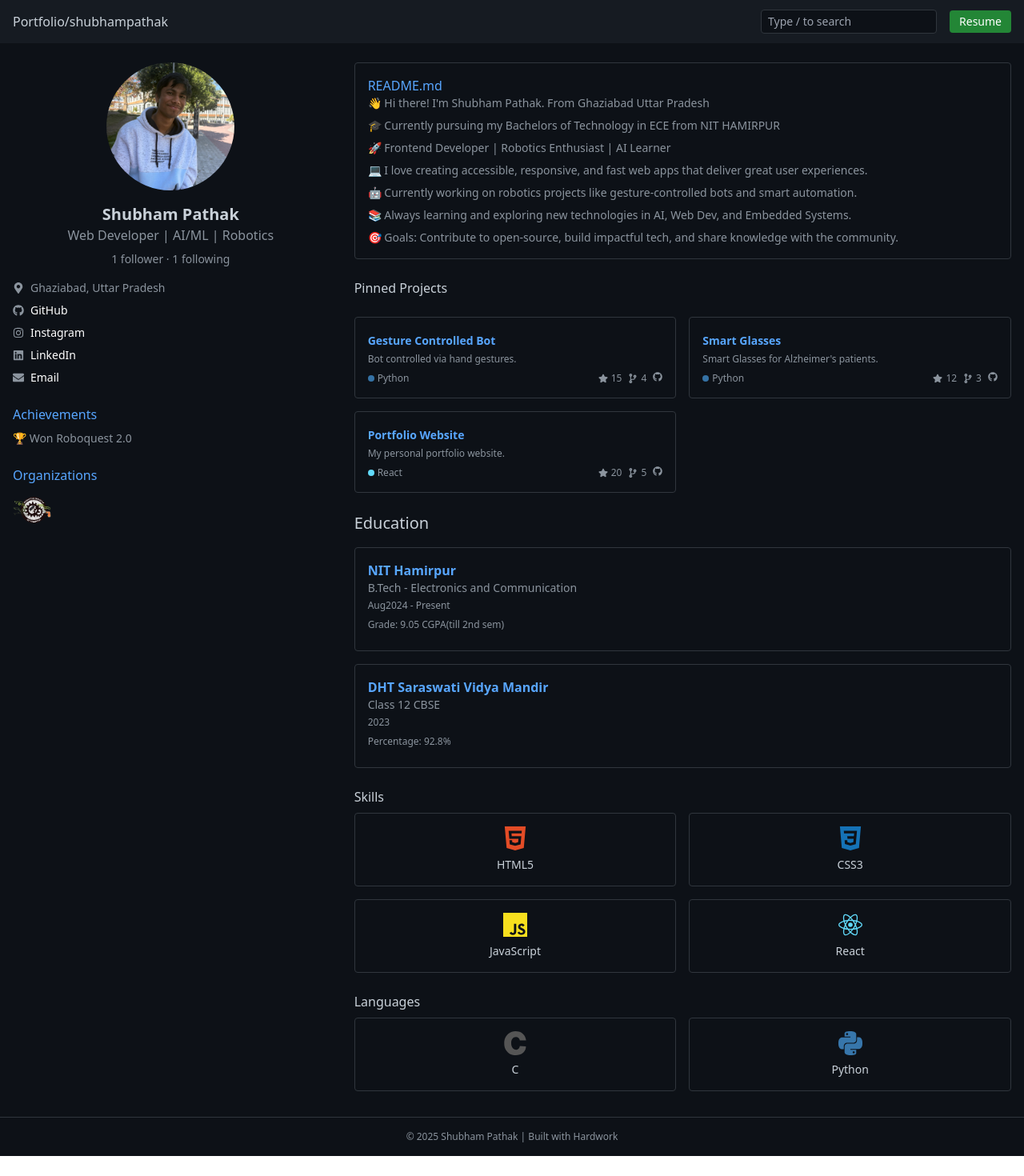
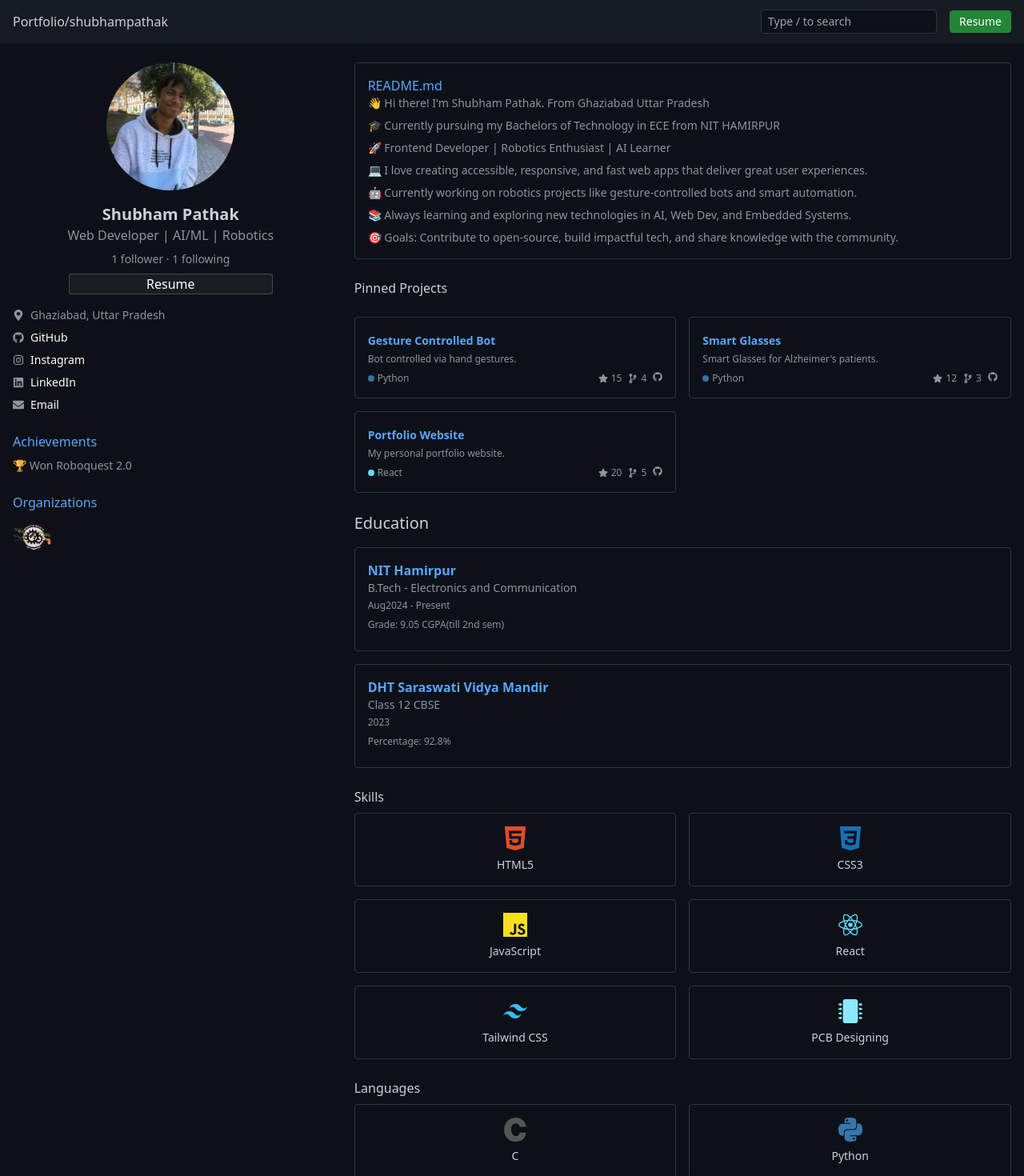
Before and after one commit to ShubhmPathak02/Portfolio-v2, a React (Vite) app: page / in a window 1280 px wide. Shown: the top 1470 px of the page at 80% size. Before the commit the page ends 1445 px from the top, so only its background shows below. Built offline with nearby package versions, Linux system fonts and the light colour scheme.

Commit message:
your update message

```diff
--- a/src/pages/MainPage.jsx
+++ b/src/pages/MainPage.jsx
@@ -8,6 +8,7 @@ import {
   FaMapMarkerAlt,
   FaStar,
   FaCodeBranch,
+  FaMicrochip,
 } from "react-icons/fa";
 import {
   SiHtml5,
@@ -16,6 +17,7 @@ import {
   SiReact,
   SiPython,
   SiC,
+  SiTailwindcss,
 } from "react-icons/si";
 
 export default function GitHubClone() {
@@ -96,6 +98,17 @@ export default function GitHubClone() {
             1 follower · 1 following
           </p>
 
+          <div className="flex justify-center">
+            <a
+              href="/images/R.pdf"
+              target="_blank"
+              rel="noopener noreferrer"
+              className="bg-white/5 hover:bg-white/10 text-white px-24 py-1.4 rounded border border-white/20 transition duration-200 mt-2"
+            >
+              Resume
+            </a>
+          </div>
+
           <div className="mt-4 space-y-2 text-sm">
             <div className="flex items-center space-x-2 text-[#8b949e]">
               <FaMapMarkerAlt className="text-[#8b949e]" />
@@ -137,8 +150,10 @@ export default function GitHubClone() {
             <div className="flex items-center space-x-2">
               <FaEnvelope className="text-[#8b949e]" />
               <a
-                href="mailto:pathakshubham020206@gmail.com"
+                href="mailto:24bec100@nith.ac.in"
                 className="hover:text-blue-400"
+                target="_blank"
+                rel="noopener noreferrer"
               >
                 Email
               </a>
@@ -301,6 +316,14 @@ export default function GitHubClone() {
                   name: "JavaScript",
                 },
                 { icon: <SiReact className="text-[#61dafb]" />, name: "React" },
+                {
+                  icon: <SiTailwindcss className="text-[#38bdf8]" />,
+                  name: "Tailwind CSS",
+                },
+                {
+                  icon: <FaMicrochip className="text-[#8be9fd]" />,
+                  name: "PCB Designing",
+                },
               ].map((skill) => (
                 <div
                   key={skill.name}
```
